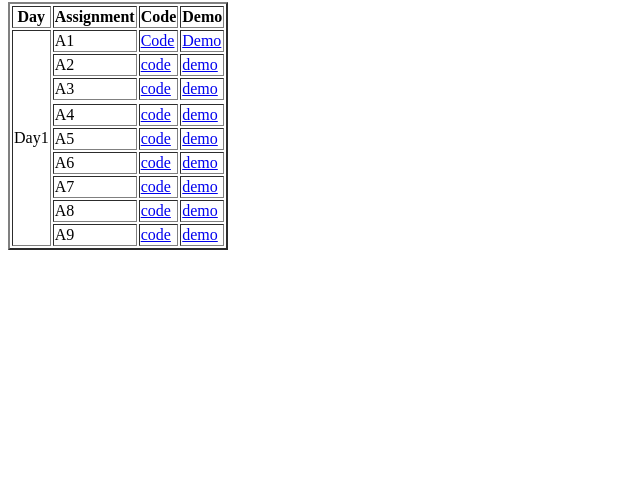
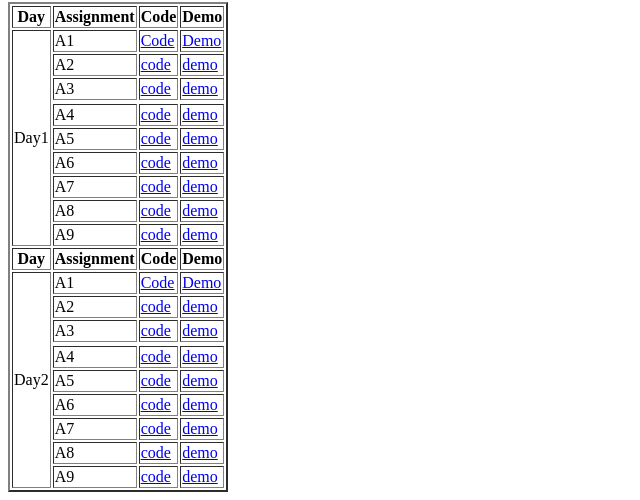
Before and after one commit to DeepanaRanjitkar/deepanaranjitkar.github.io, a plain HTML site: page index.html in a window 1280 px wide. Shown: the part 460-960 px from the top of the page, without its empty margins (0-640 px from the left). Before the commit the page ends 800 px from the top, so only its background shows below. Drawn offline with Linux system fonts and the light colour scheme.

Commit message:
file added

```diff
--- a/index.html
+++ b/index.html
@@ -69,7 +69,60 @@
             <td> <a href="https://github.com/DeepanaRanjitkar/Assignment9"> code</a></td>
             <td> <a href=" https://deepanaranjitkar.github.io/Assignment9/"> demo</a></td>
         </tr>
+        <tr>
+            <th>Day</th>
+            <th>Assignment</th>
+            <th>Code</th>
+            <th>Demo</th>
+        </tr>
+        <tr>
+            <td rowspan="10">Day2</td>
+            <td>A1</td>
+            <td> <a href="https://github.com/DeepanaRanjitkar/D2-A1"> Code </a> </td>
+            <td> <a href=" https://deepanaranjitkar.github.io/D2-A1/"> Demo </a> </td>
+        </tr>
 
+         <tr>
+            <td> A2 </td>
+            <td> <a href="https://github.com/DeepanaRanjitkar/D2-A2"> code</a></td>
+            <td> <a href="https://deepanaranjitkar.github.io/D2-A2/ "> demo</a></td>
+        </tr>
+        <tr>
+            <td> A3</td>
+            <td> <a href="https://github.com/DeepanaRanjitkar/D2-A3"> code</a></td>
+            <td> <a href=" https://deepanaranjitkar.github.io/D2-A3/"> demo</a></td>
+        <tr>
+            <tr>
+                <td>A4</td>
+                <td> <a href="https://github.com/DeepanaRanjitkar/D2-A4"> code</a></td>
+                <td> <a href="https://deepanaranjitkar.github.io/D2-A4/"> demo</a></td>
+            </tr>
+        <tr>
+            <td>A5</td>
+            <td> <a href="https://github.com/DeepanaRanjitkar/D2-A5"> code</a></td>
+            <td> <a href=" https://deepanaranjitkar.github.io/D2-A5/"> demo</a></td>
+        </tr>
+        <tr>
+            <td>A6</td>
+            <td> <a href="https://github.com/DeepanaRanjitkar/D2-A6"> code</a></td>
+            <td> <a href="https://deepanaranjitkar.github.io/D2-A6/"> demo</a></td>
+        </tr>
+        <tr>
+            <td>A7</td>
+            <td> <a href="https://github.com/DeepanaRanjitkar/D2-A7"> code</a></td>
+            <td> <a href="https://deepanaranjitkar.github.io/D2-A7/"> demo</a></td>
+        </tr>
+
+        <tr>
+            <td>A8</td>
+            <td> <a href="https://github.com/DeepanaRanjitkar/D2-A8"> code</a></td>
+            <td> <a href="https://deepanaranjitkar.github.io/D2-A8/ "> demo</a></td>
+        </tr>
+        <tr>
+            <td>A9</td>
+            <td> <a href="https://github.com/DeepanaRanjitkar/D2-A9"> code</a></td>
+            <td> <a href=" https://deepanaranjitkar.github.io/D2-A9/"> demo</a></td>
+        </tr>
     </table>
 </body>
 </html>
```
